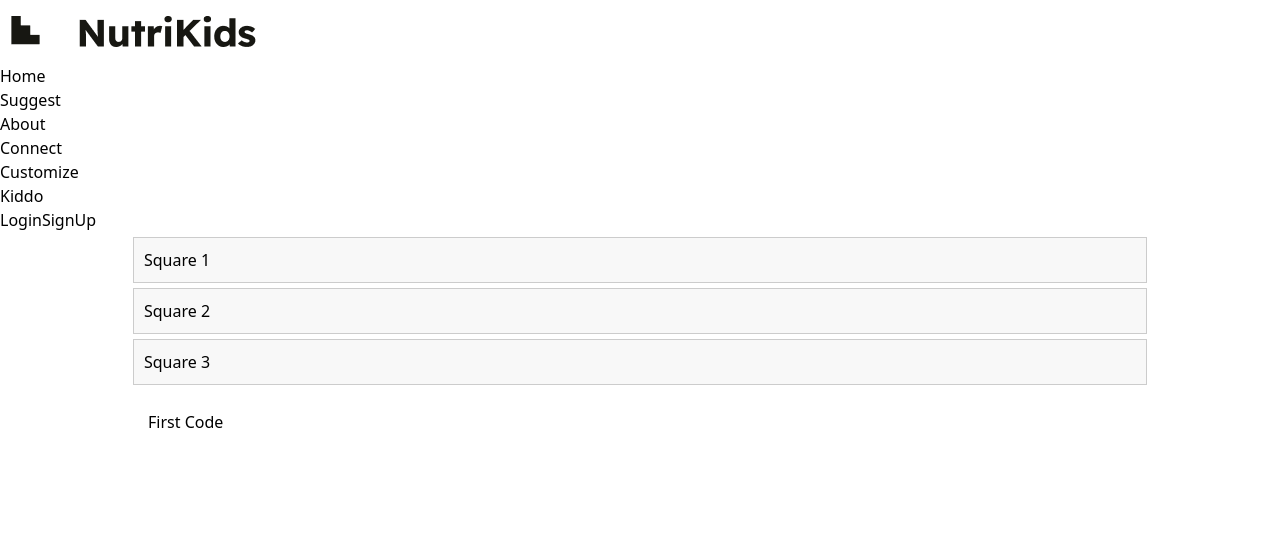
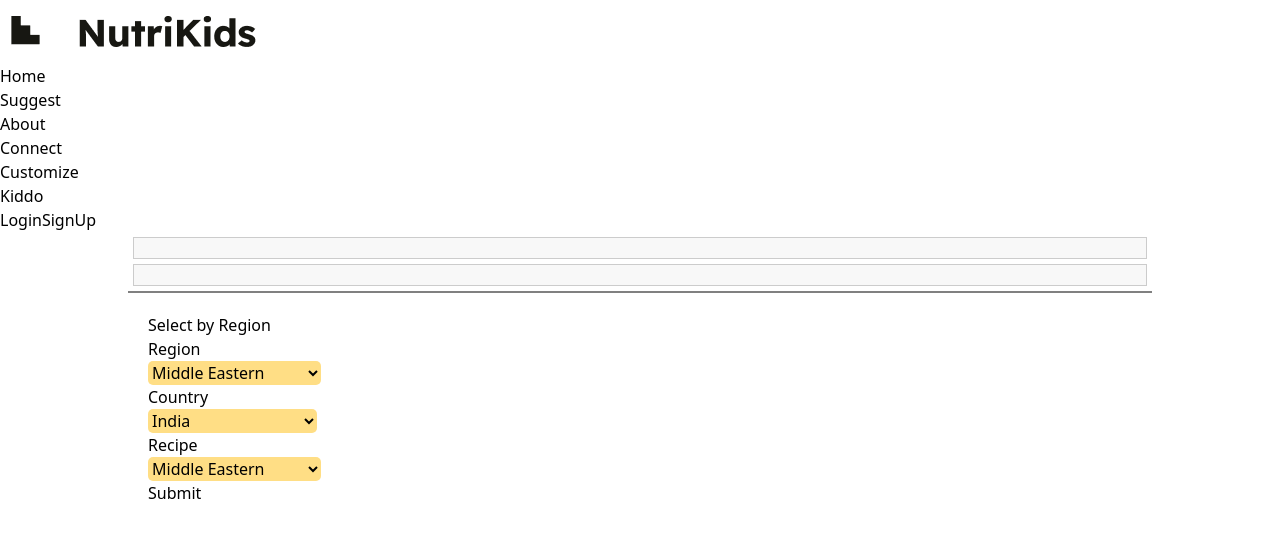
Before and after one commit to AadityaPandey30/nutrikid, a React (Vite) app in the folder frontend/: page /suggest in a window 1280 px wide. Shown: the top 538 px of the page. Built offline with nearby package versions, Linux system fonts and the light colour scheme.

Commit message:
Added Suggest and Connect

```diff
--- a/frontend/src/App.css
+++ b/frontend/src/App.css
@@ -3,6 +3,22 @@
 
 h1,h2,h3,p{
   margin: 5px 0px;
+}
+
+hr{
+border: 0.2px solid gray;
+}
+
+::-webkit-scrollbar{
+  width: 1px;
+}
+
+::-webkit-scrollbar-track{
+  background: transparent;
+}
+
+::-webkit-scrollbar-thumb{
+  background: transparent;
 }
 
 
@@ -148,7 +164,7 @@ h1,h2,h3,p{
 }
 
 .square.active {
-  opacity: 0.5;
+  background-color: #F5BF26;
 }
 
 .code-section {
@@ -162,7 +178,21 @@ h1,h2,h3,p{
   opacity: 1;
 }
 
+select{
+  border:none;
+  border-radius:5px;
+  background-color: #ffde85;
+}
+select:focus{
+  outline:none;
+}
 
+.border{
+  margin: 10px 0px;
+border: 1px solid gray;
+border-radius: 8px;
+padding: 16px;
+}
 
 
 @media(max-width:768px)
@@ -179,4 +209,11 @@ h1,h2,h3,p{
 .box{
   max-width: 600px;
 }
+.filters{
+  flex-direction: column;
+  margin: auto;
+  width: fit-content;
+  margin-top: 10px;
+  margin-bottom: 10px;
 }
+}
--- a/frontend/src/App.jsx
+++ b/frontend/src/App.jsx
@@ -7,6 +7,7 @@ import About from './components/About'
 import Login from './components/Login'
 import Signup from './components/Signup'
 import Suggest from "./components/Suggest"
+import Connect from './components/Connect'
 
 
 function App() {
@@ -21,6 +22,8 @@ function App() {
           <Route path='/login' element={<Login />}/>
           <Route path='/signup' element={<Signup />}/>
           <Route path='/suggest' element={<Suggest />}/>
+          <Route path='/connect' element={<Connect />}/>
+
 
         </Routes>
         {/* <Footer /> */}
--- /dev/null
+++ b/frontend/src/components/Connect.jsx
@@ -0,0 +1,18 @@
+
+
+const Connect = () => {
+    return(
+        <div className="container px-[5%] py-8">
+            <div className="community ">
+                <h1 className="text-3xl font-bold py-4">Ask the Community</h1>
+                <p className="text-gray-400">Post your questions here and get advice from our community, which includes pediatricians and nutritionists</p>
+                <div className="border py-6 text-end w-[70%] min-w-[310px]">
+                    <input type="text" className="px-2 py-3 rounded-half bg-slate-50 w-full h-fit" placeholder="Ask a question. For example, &apos;How can I get my child to eat more fruits and vegetables?&apos; " /><br></br>
+                    <button className="bg-[#F5BF26] text-black font-bold px-8 py-2 my-2 mx-auto rounded-[10px] hover:bg-[#ffdb76]">Post</button>
+                </div>
+            </div>
+        </div>
+    )
+}
+
+export default Connect;
--- a/frontend/src/components/Suggest.jsx
+++ b/frontend/src/components/Suggest.jsx
@@ -1,7 +1,29 @@
-import { useState } from 'react';
+import  { useState, useRef } from 'react';
 
 const Suggest = () => {
   const [activeSection, setActiveSection] = useState(null);
+
+  const [inputText, setInputText] = useState('');
+  const [elements, setElements] = useState([]);
+
+  const inputRef = useRef(null);
+
+  const handleInputChange = (e) => {
+    setInputText(e.target.value);
+  };
+
+  const handleEnterPress = (e) => {
+    if (e.key === 'Enter') {
+      setElements((prevElements) => [...prevElements, inputText]);
+      setInputText('');
+      inputRef.current.focus();
+    }
+  };
+
+  const removeElement = (index) => {
+    setElements((prevElements) => prevElements.filter((_, i) => i !== index));
+  };
+
 
   const scrollToSection = (sectionId) => {
     setActiveSection(sectionId);
@@ -11,29 +33,72 @@ const Suggest = () => {
     }
   };
 
+
+
   return (
-    <div className="container">
+    <div className="container px-[5%] py-[7%]">
 
-      <div className={`square ${activeSection === 'section1' ? 'active' : ''} `} onClick={() => scrollToSection('section1')}>
-        Square 1
+      <div className='flex justify-center'>
+        <div className={`square ${activeSection === 'section1' ? 'active' : ''} `} onClick={() => scrollToSection('section1')}> </div>
+        <div className={`square ${activeSection === 'section2' ? 'active' : ''}`} onClick={() => scrollToSection('section2')}> </div>
       </div>
-      <div className={`square ${activeSection === 'section2' ? 'active' : ''}`} onClick={() => scrollToSection('section2')}>
-        Square 2
-      </div>
-      <div className={`square ${activeSection === 'section3' ? 'active' : ''}`} onClick={() => scrollToSection('section3')}>
-        Square 3
-      </div>
-      <div className='suggest'>
-      <div className={`code-section ${activeSection === 'section1' ? 'active' : ''}`} id="section1">
-        <h2>First Code</h2>
-      </div>
+      <hr className='w-[90px] justify-center m-auto my-2' />
+      <div className='suggest h-fit min-h-[50vh]'>
+      <div className={`code-section ${activeSection === 'section1' ? 'active' : ''} text-center`} id="section1">
+                    <h2 className='text-3xl mt-8'>Select by Region</h2>
+                    <div className='filters flex justify-between'>
+                        <div className='filter md:py-8 py-2 w-[200px]'>
+                            <h1 className='text-2xl'>Region</h1>
+                            <select name="language" id="language" className='px-4 py-2 md:mt-3 mt-1 md:mb-4 mb-1'>
+                                <option value="middleeastern">Middle Eastern</option>
+                                <option value="indiansubcontinent">Indian Subcontinent</option>
+                            </select>
+                        </div>
+                        <div className='filter md:py-8 py-2 w-[200px]'>
+                            <h1 className='text-2xl'>Country</h1>
+                            <select name="language" id="language" className='px-4 py-2 md:mt-3 mt-1 md:mb-4 mb-1'>
+                                <option value="india">India</option>
+                                <option value="australia">Australia</option>
+                                <option value="democraticrepublic">Democatic Republic</option>
+                            </select>
+                        </div>
+                        <div className='filter md:py-8 py-2 w-[200px]'>
+                            <h1 className='text-2xl'>Recipe</h1>
+                            <select name="language" id="language" className='px-4 py-2 md:mt-3 mt-1 md:mb-4 mb-1'>
+                                <option value="middleeastern">Middle Eastern</option>
+                                <option value="indiansubcontinent">Indian Subcontinent</option>
+                            </select>
+                        </div>
+                    </div>
+                    <div className='text-center'>
+                    <button className="bg-[#F5BF26] text-black font-bold px-20 py-2 mx-auto rounded-[10px] hover:bg-[#ffdb76]">Submit</button>
+                    </div>
+                </div>
 
-      <div className={`code-section ${activeSection === 'section2' ? 'active' : ''}`} id="section2">
-        <h2>Second Code</h2>
-      </div>
-
-      <div className={`code-section ${activeSection === 'section3' ? 'active' : ''}`} id="section3">
-        <h2>Third Code</h2>
+                <div className={`code-section ${activeSection === 'section2' ? 'active' : ''} text-center`} id="section2">
+        <h2 className='text-3xl mt-8'>Make your Recipe</h2>
+        <input
+          type='text'
+          className='px-3 py-2 rounded-[8px] bg-yellow-100 mt-5 w-[250px]'
+          placeholder='Enter Ingredients'
+          value={inputText}
+          onChange={handleInputChange}
+          onKeyPress={handleEnterPress}
+          ref={inputRef}
+        />
+        <div className='p-4 my-7 bg-yellow-100 w-[50%] min-w-[300px] m-auto rounded-[10px] min-h-20 h-fit'>
+          {elements.map((element, index) => (
+            <div key={index} className='border pl-3 pr-2 py-2 m-1 inline-block relative bg-yellow-500 rounded-[6px]'>
+              {element}
+              <button className='cross-button ml-3 px-1' onClick={() => removeElement(index)}>
+                &#x2715;
+              </button>
+            </div>
+          ))}
+        </div>
+        <div className='text-center'>
+          <button className="bg-[#F5BF26] text-black font-bold px-20 py-2 mx-auto rounded-[10px] hover:bg-[#ffdb76]">Cook</button>
+        </div>
       </div>
       </div>
     </div>
```
